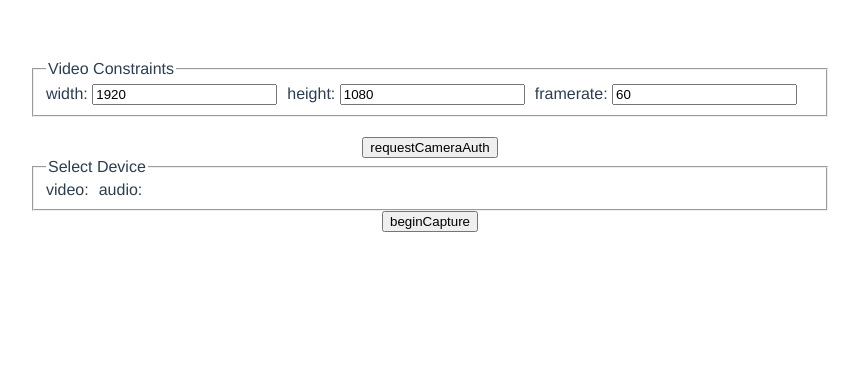
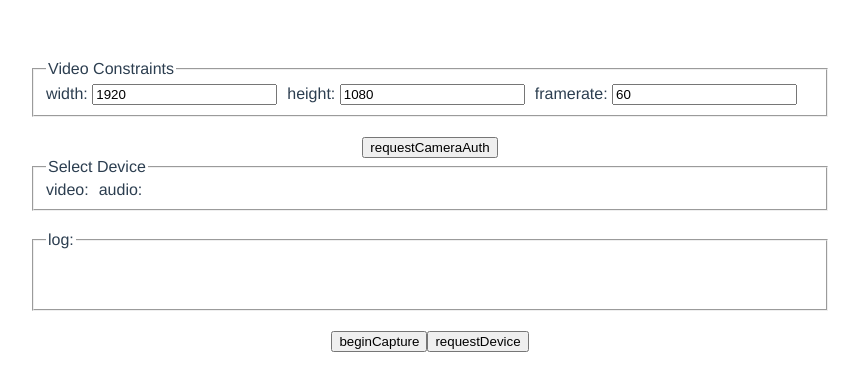
Before and after one commit to 21paradox/usb-camera-web, a Vue app: page / in a window 1280 px wide. Shown: the top 390 px of the page, without its empty margins (210-1069 px from the left). Built offline with nearby package versions, Linux system fonts and the light colour scheme.

Commit message:
add debug device

```diff
--- a/src/components/HelloWorld.vue
+++ b/src/components/HelloWorld.vue
@@ -10,7 +10,7 @@
     <div class="divider"></div>
     <button @click="requestCameraAuth">requestCameraAuth</button>
 
-    <fieldset class="constraints">
+    <fieldset class="constraints flex">
       <legend>Select Device</legend>
       <label>
         video:
@@ -38,7 +38,17 @@
       </label>
     </fieldset>
 
+    <div class="divider"></div>
+    <fieldset class="constraints">
+      <legend>log:</legend>
+      <pre>{{ this.deviceList[selectedVideoDevice] }}</pre>
+      <br />
+      <pre>{{ this.deviceList[selectedAudioDevice] }}</pre>
+    </fieldset>
+
+    <div class="divider"></div>
     <button @click="beginCapture">beginCapture</button>
+    <button @click="requestDevice">requestDevice</button>
 
     <div class="divider"></div>
     <video
@@ -72,6 +82,18 @@ export default {
     };
   },
   methods: {
+    async requestDevice() {
+      const device = await navigator.usb.requestDevice({
+        filters: [
+          {
+            vendorId: 0x534d,
+          },
+        ],
+      });
+      console.log(device);
+      await device.open();
+      await device.selectConfiguration(1);
+    },
     async requestCameraAuth() {
       navigator.mediaDevices.getUserMedia({
         video: true,
@@ -108,9 +130,11 @@ export default {
   width: 800px;
   margin: auto;
 }
+.flex {
+  display: flex;
+}
 .constraints {
   text-align: left;
-  display: flex;
 }
 .constraints label {
   margin-right: 10px;
```
